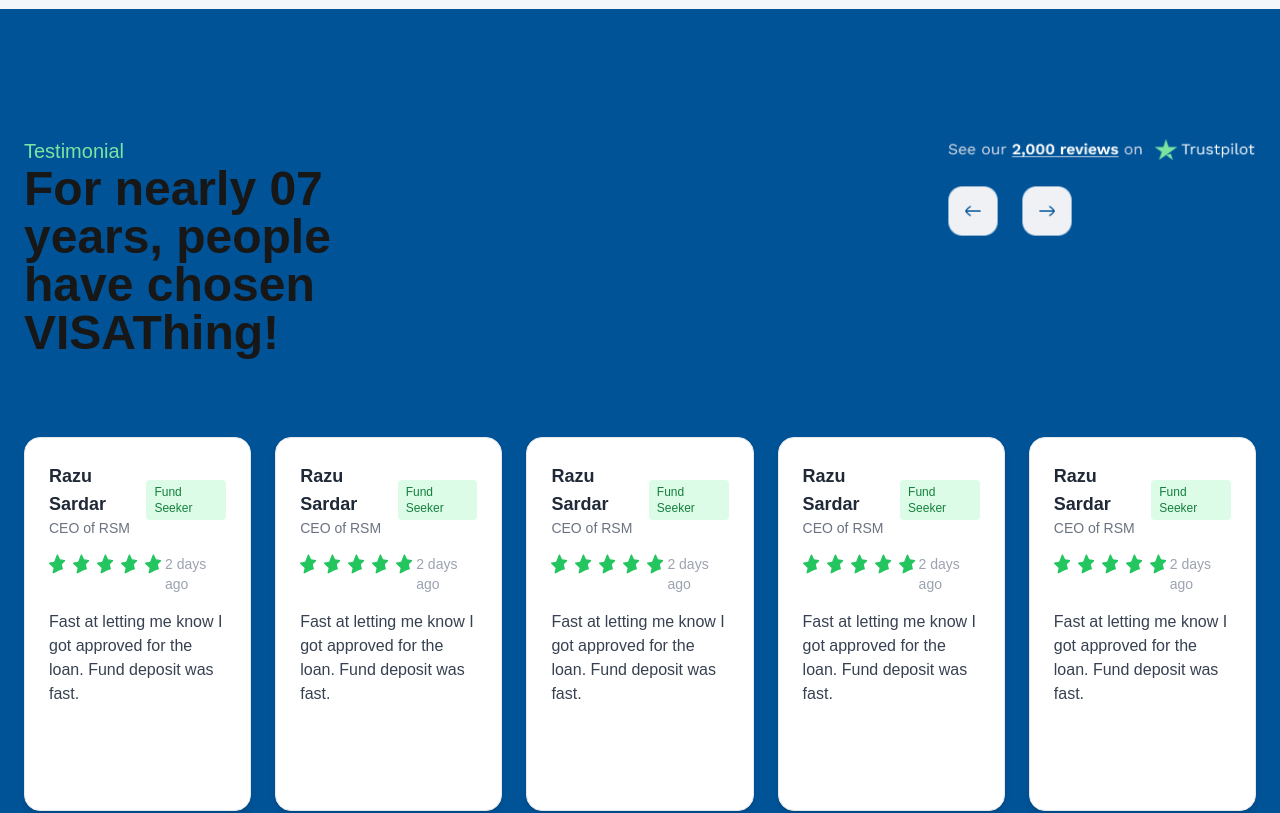
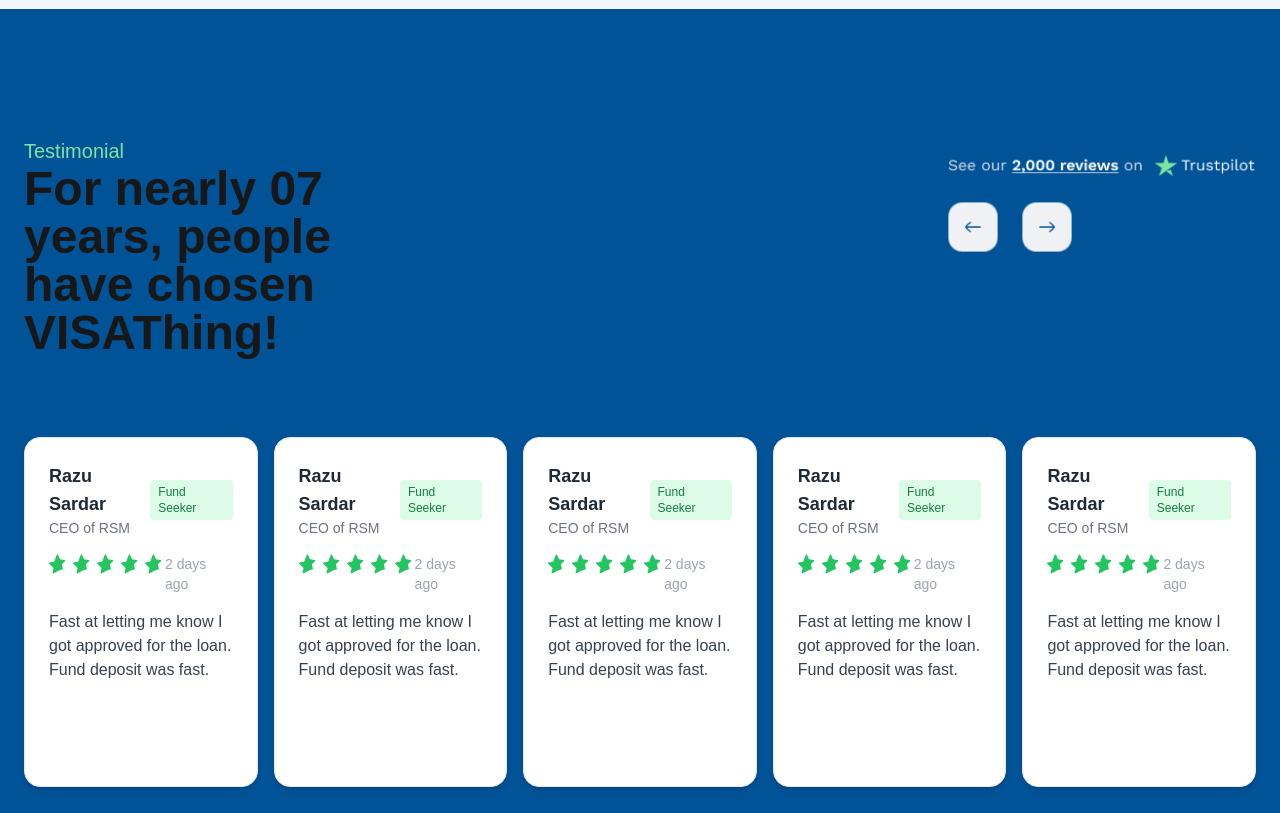
Before and after one commit to MdAlAmin212104/Landing_page, a Next.js app: page / in a window 1280 px wide. Shown: the part 2380-3193 px from the top of the page. Built offline with nearby package versions, Linux system fonts and the light colour scheme.

Commit message:
some error solved

```diff
--- a/src/app/Components/Footer.jsx
+++ b/src/app/Components/Footer.jsx
@@ -3,11 +3,11 @@
 
 const Footer = () => {
   return (
-    <div className="container mx-auto text-black">
+    <div className="container mx-auto text-black pl-4">
       <footer className="footer py-16 text-[#111322]">
         <aside>
           <Image src='/image/logo_footer.png' alt="logo" width={300} height={300}/>
-          <p>
+          <p className="mt-4">
             ACME Industries Ltd.
             <br />
             Providing reliable tech since 1992
--- a/src/app/Components/Navbar.jsx
+++ b/src/app/Components/Navbar.jsx
@@ -57,7 +57,7 @@
           {/* Mobile Menu Links */}
           <ul
             tabIndex={0}
-            className="menu menu-sm dropdown-content mt-3 z-[1] p-2 shadow bg-base-100 rounded-box w-52"
+            className="menu menu-sm dropdown-content mt-3 z-[1] p-2 shadow bg-base-100 rounded-box w-52 text-red-800"
           >
             {links}
           </ul>
--- a/src/app/HomePage/FaqSection.jsx
+++ b/src/app/HomePage/FaqSection.jsx
@@ -4,10 +4,10 @@
   return (
     <div className="container mx-auto py-10">
       <h1 className="text-[#21763F] text-center my-4">Faq</h1>
-      <h1 className="text-5xl text-center font-semibold text-[#111322] mb-10">
+      <h1 className="md:text-5xl text-3xl text-center font-semibold text-[#111322] mb-10">
         Frequently asked questions
       </h1>
-      <div className="text-center my-4 space-x-6">
+      <div className="text-center  my-4 md:space-x-6 hidden md:flex">
         <button className="btn bg-[#005397] text-white hover:text-white rounded-full px-6 py-2 font-medium hover:bg-[#003366]">
           Investor
         </button>
--- a/src/app/HomePage/Solution.jsx
+++ b/src/app/HomePage/Solution.jsx
@@ -17,10 +17,6 @@
         <h1 className="text-5xl font-bold mt-4 text-[#00233F]">
           Our Finance Solutions
         </h1>
-        {/* <div className="mt-6">
-
-          <h1 className="text-xl font-medium text-[#005397]">Business Expansion</h1>
-        </div> */}
         <hr className="text-[#DCDFEA] mt-6"/>
         <div className="collapse">
           <input type="radio" name="my-accordion-1" defaultChecked />
--- a/src/app/HomePage/Testimonials.jsx
+++ b/src/app/HomePage/Testimonials.jsx
@@ -9,7 +9,7 @@
             <div className='grid md:grid-cols-4 grid-cols-2 '>
             <div>
                 <h1 className='text-xl text-[#7CE4A1]'>Testimonial</h1>
-                <p className='text-5xl font-semibold '>For nearly 07 years, people have chosen VISAThing!</p>
+                <p className='md:text-5xl text-3xl font-semibold '>For nearly 07 years, people have chosen VISAThing!</p>
             </div>
             <div>
 
@@ -17,7 +17,7 @@
             <div>
 
             </div>
-            <div>
+            <div className='mt-4'>
                 <Image src='/image/image10.png' alt='image' width={500} height={100}/>
                 <div className='flex gap-6 mt-6'>
                 <Image src='/image/Array.png' alt='image' width={50} height={50}/>
@@ -25,7 +25,7 @@
                 </div>
             </div>
             </div>
-            <div className='grid grid-cols-1 sm:grid-cols-2 md:grid-cols-3 lg:grid-cols-5 gap-6'>
+            <div className='grid grid-cols-1 sm:grid-cols-2 md:grid-cols-3 lg:grid-cols-5 gap-4'>
                 <ReviewCard/>
                 <ReviewCard/>
                 <ReviewCard/>
```
